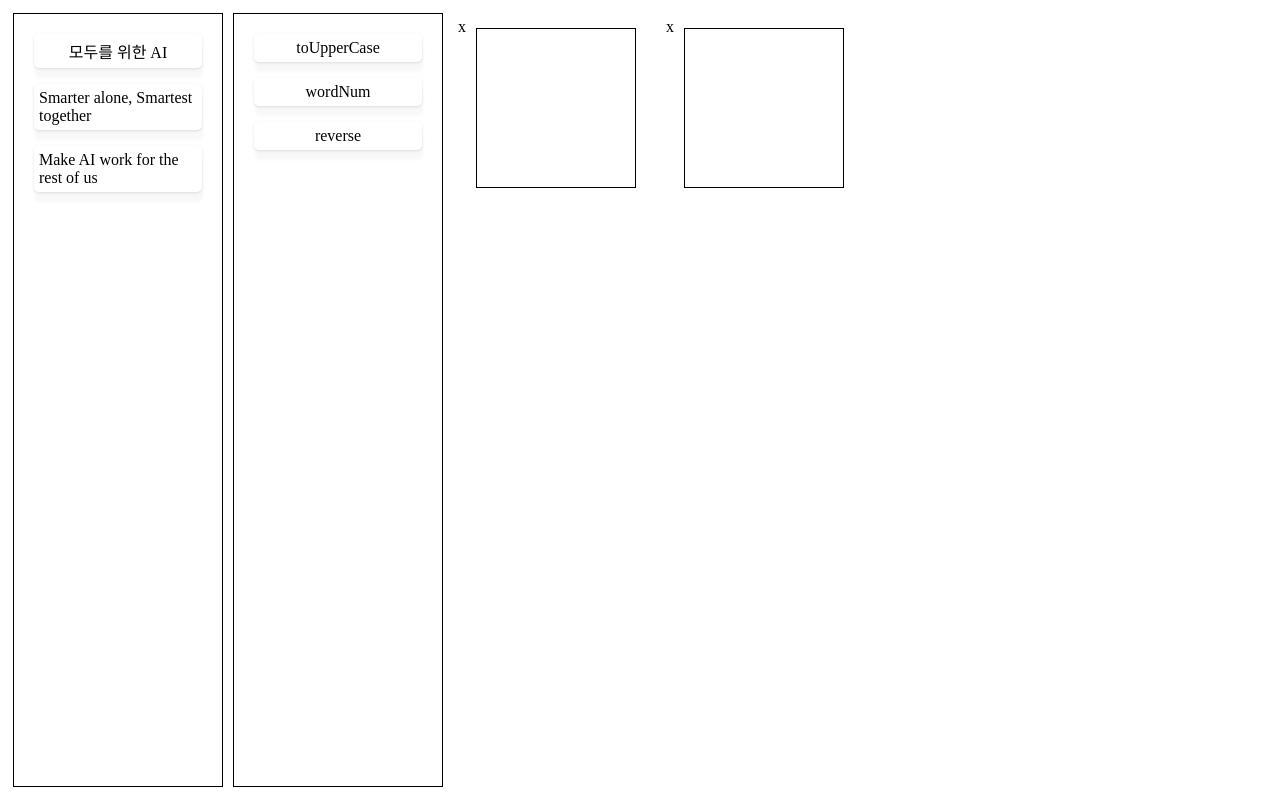
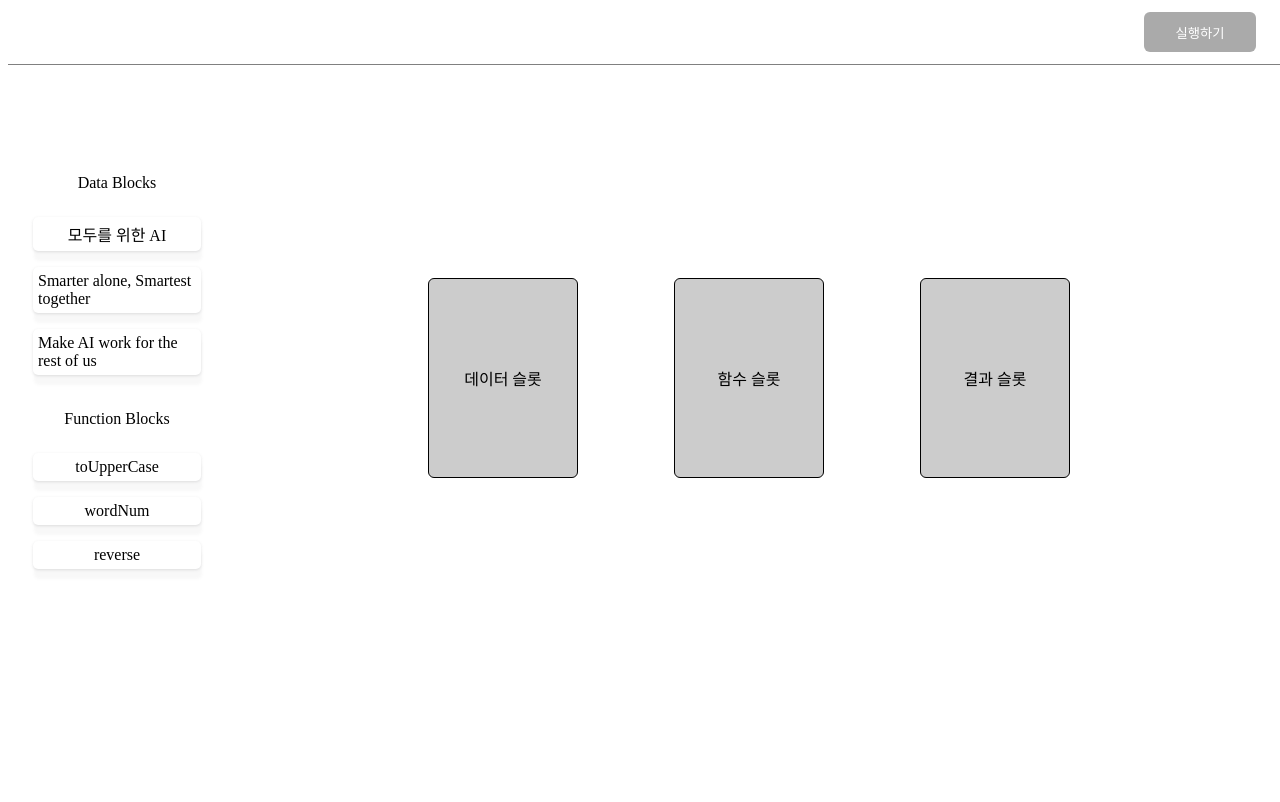
Before and after one commit to OseungKwon/algorima-test, a React app: page / in a window 1280 px wide. Built offline with nearby package versions, Linux system fonts and the light colour scheme.

Commit message:
FEAT : 스타일 수정 및 컴포넌트 분리

```diff
--- a/src/App.js
+++ b/src/App.js
@@ -4,6 +4,16 @@ import DataBlock from "./components/DataBlock";
 import algorimaData from "./asset/algorimaData.json";
 import Sider from "./components/Sider";
 import Content from "./components/Content";
+import Header from "./components/Header";
+import styled from "styled-components";
+
+const Container = styled.div`
+  display: flex;
+  flex-direction: row;
+  height: 80%;
+  margin-top: 4rem;
+  box-sizing: border-box;
+`;
 
 const onDragStart = (startId, setCurEl) => {
   setCurEl(startId.source.droppableId);
@@ -53,7 +63,9 @@ function App() {
   };
 
   return (
-    <div style={{ display: "flex", justifyContent: "center", height: "100%" }}>
+    <div>
+      <Header box={box} setResult={setResult} />
+      <Container>
         <DragDropContext
           onDragEnd={(result) => onDragEnd(result, handleElement)}
           onDragStart={(startId) => onDragStart(startId, setCurEl)}
@@ -65,6 +77,7 @@ function App() {
             handleElement={handleElement}
           />
         </DragDropContext>
+      </Container>
     </div>
   );
 }
--- a/src/components/Content.js
+++ b/src/components/Content.js
@@ -1,48 +1,55 @@
 import React from "react";
 import DataBlock from "./DataBlock";
+import styled from "styled-components";
 
-const strToFunc = {
-  toUpperCase: (str) => str.toUpperCase(),
-  wordNum: (str) => str.split(" ").length,
-  reverse: (str) => str.split("").reverse().join("")
-};
+const Container = styled.div`
+  width: 100%;
+  height: 100%;
+  display: flex;
+  justify-content: center;
+  align-items: center;
+`;
 
-const onResult = (box, setResult) => {
-  const { dataBox, funcBox } = box;
-  setResult(strToFunc[funcBox](dataBox));
+const Box = styled.div`
+  margin: 3rem;
+  display: flex;
+  justify-content: center;
+  align-items: center;
+  text-align: center;
+  border: 1px solid black;
+  border-radius: 6px;
+  box-sizing: border-box;
+  padding: 4;
+  width: 150;
+  height: 200;
+  background: ${(props) => (props.data.length ? "#fff" : "#ccc")};
+`;
+
+const boxType = {
+  dataBox: "데이터 슬롯",
+  funcBox: "함수 슬롯",
+  resultBox: "결과 슬롯"
 };
 
 const Content = ({ result, setResult, handleElement }) => {
-  const { box } = handleElement;
-
   return (
-    <div style={{ display: "flex", flex: 10 }}>
+    <Container>
       <DataBlock
         id="dataBox"
+        boxType={boxType}
         setResult={setResult}
         handleElement={handleElement}
       />
       <DataBlock
         id="funcBox"
+        boxType={boxType}
         setResult={setResult}
         handleElement={handleElement}
       />
-      {Object.values(box).find((el) => el === "") === undefined ? (
-        <div>
-          <button
-            style={{ height: 50 }}
-            onClick={() => {
-              onResult(box, setResult);
-            }}
-          >
-            확인
-          </button>
-          <div>{result}</div>
-        </div>
-      ) : (
-        <div></div>
-      )}
-    </div>
+      <Box data={result}>
+        <div>{result !== "" ? result : boxType.resultBox}</div>
+      </Box>
+    </Container>
   );
 };
 
--- a/src/components/DataBlock.js
+++ b/src/components/DataBlock.js
@@ -2,9 +2,16 @@ import React from "react";
 import { DragDropContext, Draggable, Droppable } from "react-beautiful-dnd";
 import styled from "styled-components";
 
+const Container = styled.div``;
+
 const Box = styled.div`
-  margin: 20;
-  border: 1px solid red;
+  margin: 3rem;
+  display: flex;
+  justify-content: center;
+  align-items: center;
+  text-align: center;
+  border: 2px solid red;
+  border-radius: 6px;
   border: ${(props) => {
     const [curEl, dropBoxId] = [props.curEl, props.dropBoxId];
     if (props.isDraggingOver) {
@@ -12,21 +19,22 @@ const Box = styled.div`
         return "2px dashed gray";
     } else return "1px solid black";
   }};
+  box-sizing: border-box;
   padding: 4;
   width: 150;
-  height: 150;
+  height: 200;
+  background: ${(props) => (props.data.length ? "#fff" : "#ccc")};
 `;
 
 const XBtn = styled.div`
   cursor: pointer;
-  position: relative;
-  transform: translateX(10px) translateY(10px);
+  position: absolute;
+  transform: translateX(180px) translateY(50px);
 `;
 
-const DataBlock = ({ id, setResult, handleElement }) => {
+const DataBlock = ({ id, boxType, setResult, handleElement }) => {
   const { box, items, setBox, lists, setItems, curEl } = handleElement;
-
-  const handleXBtn = (id) => {
+  const handleXBtn = () => {
     let type = `${id.split("Box").join("")}s`;
     setItems({ ...items, [type]: [...lists[type]] });
 
@@ -35,32 +43,25 @@ const DataBlock = ({ id, setResult, handleElement }) => {
   };
 
   return (
-    <>
-      <XBtn
-        onClick={() => {
-          handleXBtn(id);
-        }}
-      >
-        x
-      </XBtn>
-
+    <Container>
+      {box[id] !== "" ? <XBtn onClick={handleXBtn}>×</XBtn> : <div></div>}
       <Droppable droppableId={id} key={id}>
         {(provided, snapshot) => {
           return (
             <Box
+              data={box[id]}
               {...provided.droppableProps}
               ref={provided.innerRef}
               curEl={curEl}
               dropBoxId={provided.droppableProps["data-rbd-droppable-id"]}
               isDraggingOver={snapshot.isDraggingOver}
             >
-              {box[id]}
-              {provided.placeholder}
+              {box[id] === "" ? boxType[id] : box[id]}
             </Box>
           );
         }}
       </Droppable>
-    </>
+    </Container>
   );
 };
 
--- /dev/null
+++ b/src/components/Header.js
@@ -0,0 +1,60 @@
+import React from "react";
+import styled from "styled-components";
+
+const Container = styled.div`
+  position: absolute;
+  height: 4rem;
+  width: 100%;
+  top: 0;
+  border-bottom: 1px solid gray;
+  background: white;
+  display: flex;
+  justify-content: flex-end;
+  align-items: center;
+`;
+
+const Button = styled.button`
+  margin-right: 2rem;
+  display: flex;
+  justify-content: center;
+  align-items: center;
+  cursor: pointer;
+  border-radius: 6px;
+  width: 7rem;
+  height: 2.5rem;
+  background: #0078ff;
+  color: #fff;
+  border: none;
+  &:disabled {
+    cursor: default;
+    background: #aaa;
+  }
+`;
+
+const strToFunc = {
+  toUpperCase: (str) => str.toUpperCase(),
+  wordNum: (str) => str.split(" ").length,
+  reverse: (str) => str.split("").reverse().join("")
+};
+
+const onResult = (box, setResult, strToFunc) => {
+  const { dataBox, funcBox } = box;
+  setResult(strToFunc[funcBox](dataBox));
+};
+
+const Header = ({ box, setResult }) => {
+  return (
+    <Container>
+      <Button
+        disabled={Object.values(box).find((el) => el === "") !== undefined}
+        onClick={() => {
+          onResult(box, setResult, strToFunc);
+        }}
+      >
+        실행하기
+      </Button>
+    </Container>
+  );
+};
+
+export default Header;
--- a/src/components/ListBlock.js
+++ b/src/components/ListBlock.js
@@ -20,7 +20,6 @@ const List = styled.div`
   padding: 4;
   width: 200;
   min-height: 200;
-  border: 1px solid black;
 `;
 
 const ListBlock = ({ id, list }) => {
--- a/src/components/Sider.js
+++ b/src/components/Sider.js
@@ -1,12 +1,30 @@
 import React from "react";
 import ListBlock from "./ListBlock";
+import styled from "styled-components";
+
+const Container = styled.div`
+  padding-top: 2rem;
+  display: flex;
+  flex-direction: column;
+  justify-content: center;
+  align-items: center;
+  width: 15rem;
+  height: 100%;
+`;
+const Title = styled.div`
+  display: flex;
+
+  font-size: 1rem;
+`;
 
 const Sider = ({ items }) => {
   return (
-    <div style={{ display: "flex", flex: 2 }}>
+    <Container>
+      <Title>Data Blocks</Title>
       <ListBlock id="datas" list={items.datas} />
+      <Title>Function Blocks</Title>
       <ListBlock id="funcs" list={items.funcs} />
-    </div>
+    </Container>
   );
 };
 
```
Lines whose indentation alone changed are shown as unchanged.
